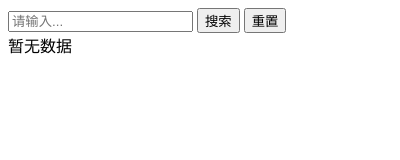
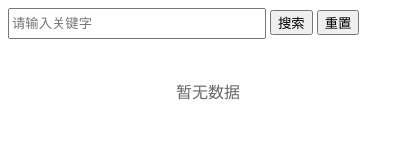
Before and after one commit to jvxiao/DiBoxExtension, a browser extension: page popup.html in a window 400 px wide. Drawn offline with Linux system fonts and the light colour scheme.

Commit message:
feat: 调整搜索框，添加插件图标

```diff
--- a/popup.html
+++ b/popup.html
@@ -11,7 +11,7 @@
 <body>
   <div id="app" class="page-root" >
     <div class="search-bar">
-      <input  id="keyword" type="text" placeholder="请输入..."/>
+      <input  id="keyword" type="text" placeholder="请输入关键字" autocomplete="off"/>
       <button id="search-btn">搜索</button>
       <button type="reset" id="reset-btn">重置</button>
     </div>
@@ -27,6 +27,16 @@
     height: 500px;
     overflow-y: scroll;
   }
+  .search-bar input {
+    width: 250px;
+    height: 25px;
+   }
+   .search-bar input:focus-visible {
+     outline: none;
+   }
+   .search-bar button {
+     height: 25px;
+   }
   .item {
     border-bottom: 1px solid #7edf66;
     padding: 5px;
@@ -35,9 +45,6 @@
     font-size: 15px;
     color: #333;
   }
-   .meta_data {
-
-   }
   .meta {
     display: flex;
     justify-content: space-between;
@@ -59,5 +66,10 @@
   a:link, a:visited, a:hover, a:active {
     color: #34b458
   }
+  .no-data {
+    padding-top: 40px;
+    text-align: center;
+    color: #666;
+  }
 </style>
 </html>
```
Also changed, not shown: manifest.json, src/imgs/logo.png (added).
